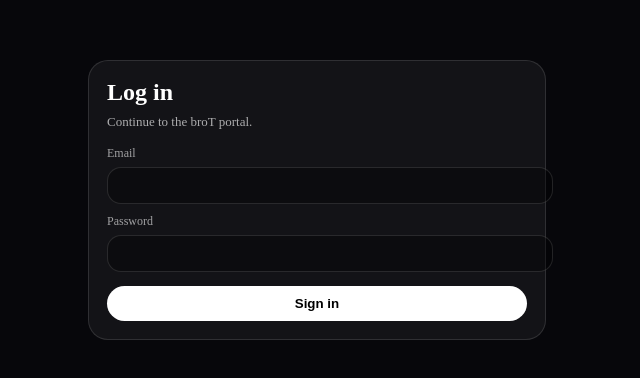
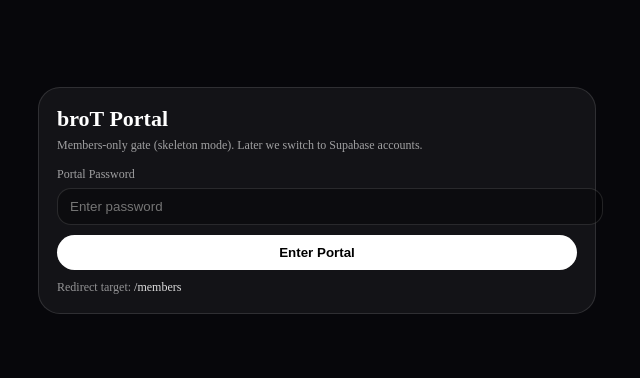
Before and after one commit to RiotBryant/broPORTAL, a Next.js app: page /login in a window 1280 px wide. Shown: the part 220-598 px from the top of the page, without its empty margins (323-963 px from the left). Built offline with nearby package versions, Linux system fonts and the light colour scheme; no server answers.

Commit message:
Update page.tsx

```diff
--- a/app/login/page.tsx
+++ b/app/login/page.tsx
@@ -2,36 +2,34 @@
 
 import { useEffect, useState } from "react";
 import { useRouter } from "next/navigation";
-import { supabase } from "@/lib/supabase/client";
+import { APP } from "@/lib/config";
 
 export default function LoginPage() {
   const router = useRouter();
   const [redirectTo, setRedirectTo] = useState("/members");
-
-  const [email, setEmail] = useState("");
-  const [password, setPassword] = useState("");
+  const [pass, setPass] = useState("");
   const [msg, setMsg] = useState<string | null>(null);
-  const [loading, setLoading] = useState(false);
 
   useEffect(() => {
     const url = new URL(window.location.href);
     setRedirectTo(url.searchParams.get("redirect") || "/members");
   }, []);
 
-  async function onSubmit(e: React.FormEvent) {
+  function setGateCookie() {
+    // Set a simple cookie recognized by middleware
+    document.cookie = `brot_gate=1; Path=/; SameSite=Lax`;
+  }
+
+  function onSubmit(e: React.FormEvent) {
     e.preventDefault();
     setMsg(null);
-    setLoading(true);
 
-    const { error } = await supabase.auth.signInWithPassword({ email, password });
-
-    setLoading(false);
-
-    if (error) {
-      setMsg(error.message);
+    if (pass !== APP.SHARED_PASSWORD) {
+      setMsg("Wrong password.");
       return;
     }
 
+    setGateCookie();
     router.replace(redirectTo);
     router.refresh();
   }
@@ -40,16 +38,16 @@ export default function LoginPage() {
     <div style={{ minHeight: "100vh", display: "grid", placeItems: "center", padding: 20 }}>
       <div style={{
         width: "100%",
-        maxWidth: 420,
+        maxWidth: 520,
         border: "1px solid rgba(255,255,255,0.12)",
-        borderRadius: 20,
-        padding: 18,
-        background: "rgba(255,255,255,0.05)"
+        borderRadius: 22,
+        background: "rgba(255,255,255,0.05)",
+        padding: 18
       }}>
-        <h1 style={{ margin: 0, fontSize: 24, fontWeight: 800 }}>Log in</h1>
-        <p style={{ marginTop: 8, color: "rgba(255,255,255,0.65)", fontSize: 13 }}>
-          Continue to the broT portal.
-        </p>
+        <div style={{ fontWeight: 900, fontSize: 22 }}>broT Portal</div>
+        <div style={{ marginTop: 6, fontSize: 12, color: "rgba(255,255,255,0.6)" }}>
+          Members-only gate (skeleton mode). Later we switch to Supabase accounts.
+        </div>
 
         {msg && (
           <div style={{
@@ -64,33 +62,14 @@ export default function LoginPage() {
           </div>
         )}
 
-        <form onSubmit={onSubmit} style={{ marginTop: 16, display: "grid", gap: 10 }}>
+        <form onSubmit={onSubmit} style={{ marginTop: 14, display: "grid", gap: 10 }}>
           <div>
-            <div style={{ fontSize: 12, color: "rgba(255,255,255,0.6)" }}>Email</div>
+            <div style={{ fontSize: 12, color: "rgba(255,255,255,0.6)" }}>Portal Password</div>
             <input
-              value={email}
-              onChange={(e) => setEmail(e.target.value)}
-              type="email"
-              required
-              style={{
-                width: "100%",
-                marginTop: 6,
-                padding: "10px 12px",
-                borderRadius: 14,
-                border: "1px solid rgba(255,255,255,0.12)",
-                background: "rgba(0,0,0,0.35)",
-                color: "white"
-              }}
-            />
-          </div>
-
-          <div>
-            <div style={{ fontSize: 12, color: "rgba(255,255,255,0.6)" }}>Password</div>
-            <input
-              value={password}
-              onChange={(e) => setPassword(e.target.value)}
+              value={pass}
+              onChange={(e) => setPass(e.target.value)}
               type="password"
-              required
+              placeholder="Enter password"
               style={{
                 width: "100%",
                 marginTop: 6,
@@ -105,21 +84,22 @@ export default function LoginPage() {
 
           <button
             type="submit"
-            disabled={loading}
             style={{
-              marginTop: 4,
               padding: "10px 12px",
               borderRadius: 999,
               border: "none",
               background: "white",
               color: "black",
-              fontWeight: 800,
-              cursor: "pointer",
-              opacity: loading ? 0.6 : 1
+              fontWeight: 900,
+              cursor: "pointer"
             }}
           >
-            {loading ? "Signing in…" : "Sign in"}
+            Enter Portal
           </button>
+
+          <div style={{ fontSize: 12, color: "rgba(255,255,255,0.55)" }}>
+            Redirect target: <span style={{ color: "rgba(255,255,255,0.85)" }}>{redirectTo}</span>
+          </div>
         </form>
       </div>
     </div>
```
